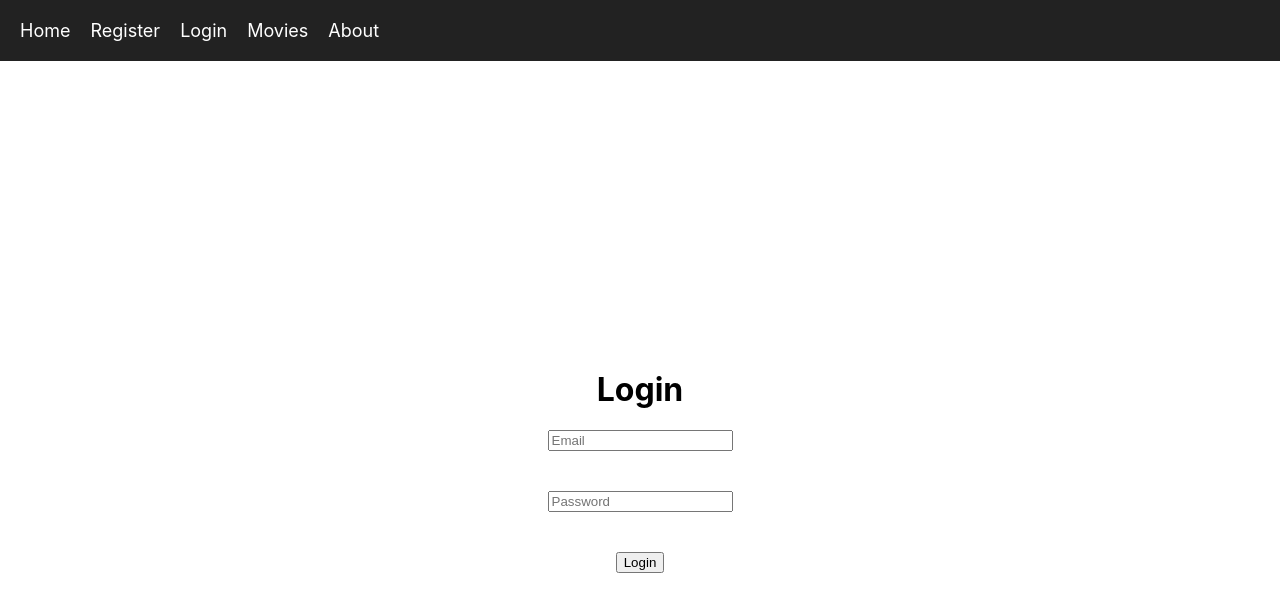
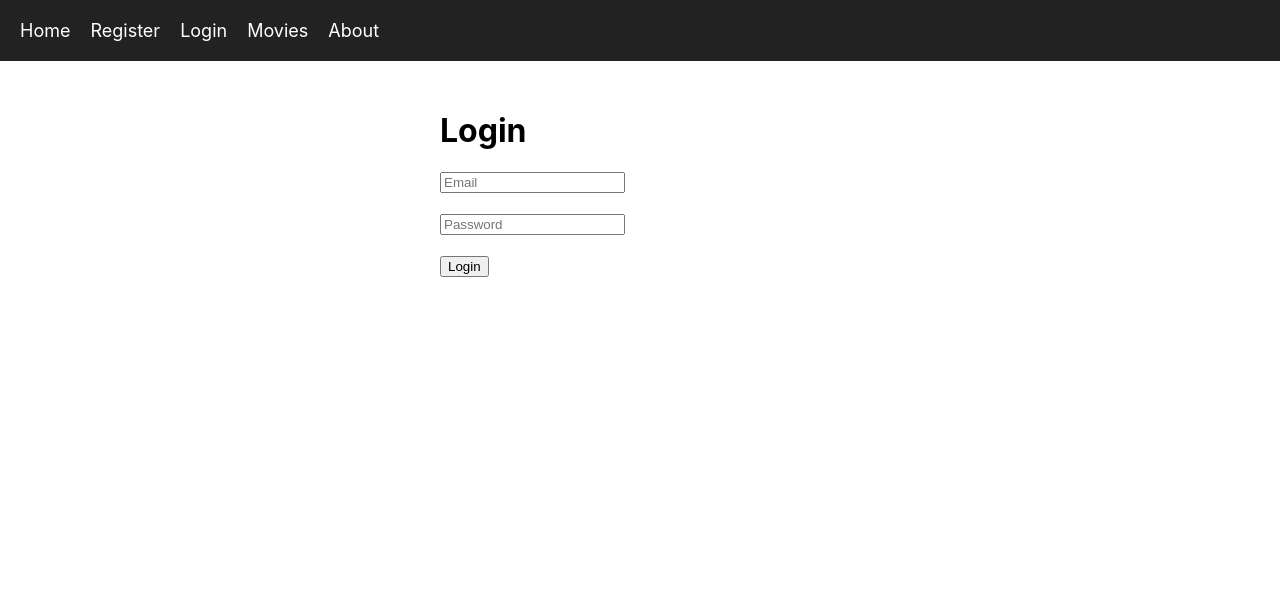
Before and after one commit to aseelaajamieh7-ship-it/mern-movies-app, a React (Create React App) app in the folder frontend/: page /login in a window 1280 px wide. Shown: the top 612 px of the page. Built offline with nearby package versions, Linux system fonts and the light colour scheme.

Commit message:
Update Login.js

```diff
--- a/frontend/src/pages/Login.js
+++ b/frontend/src/pages/Login.js
@@ -44,11 +44,8 @@ function Login() {
 
   <div
   style={{
-    display: "flex",
-    flexDirection: "column",
-    justifyContent: "center",
-    alignItems: "center",
-    minHeight: "100vh",
+        width: "400px",
+        margin: "50px auto",
   }}
 >
 
```
